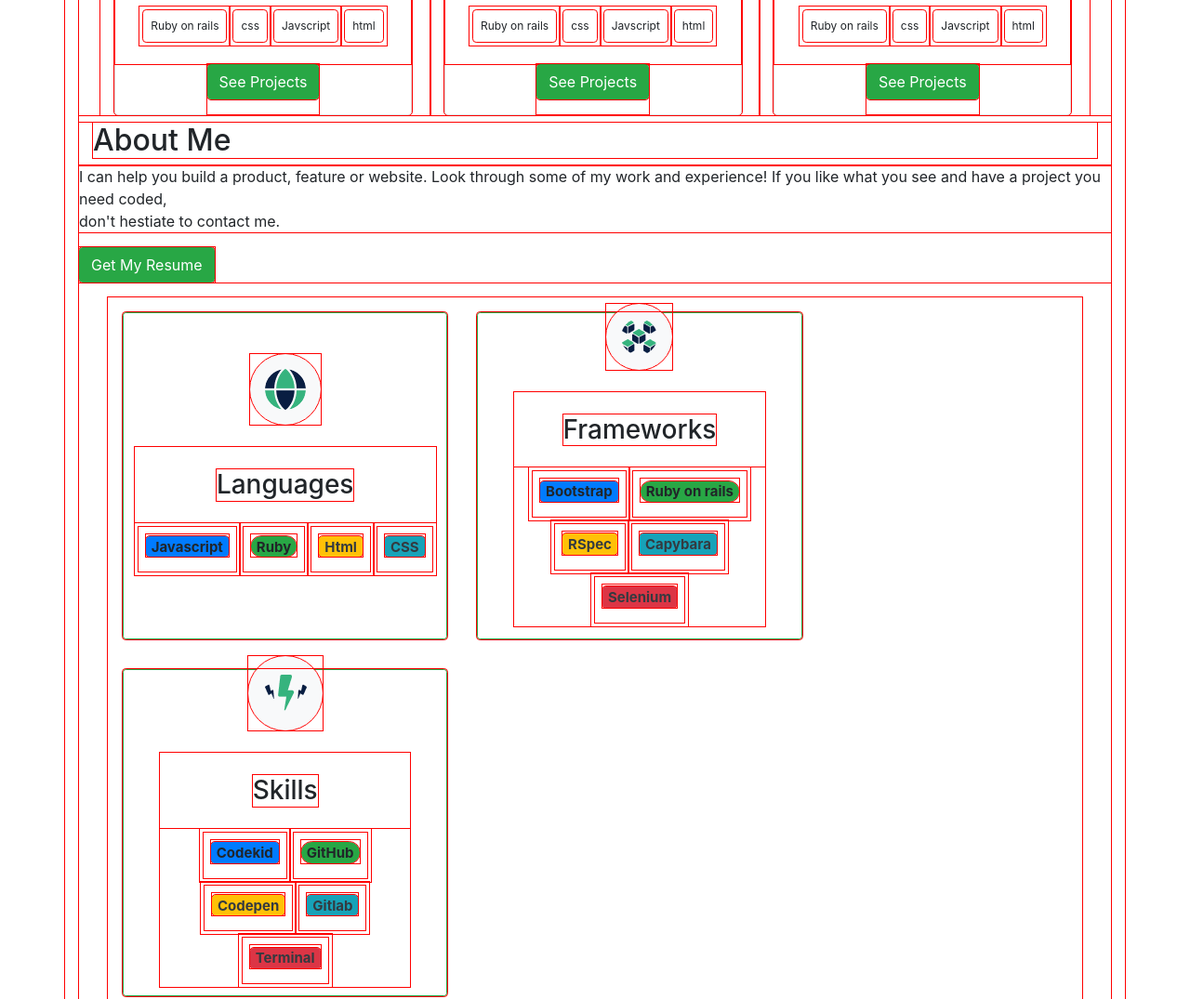
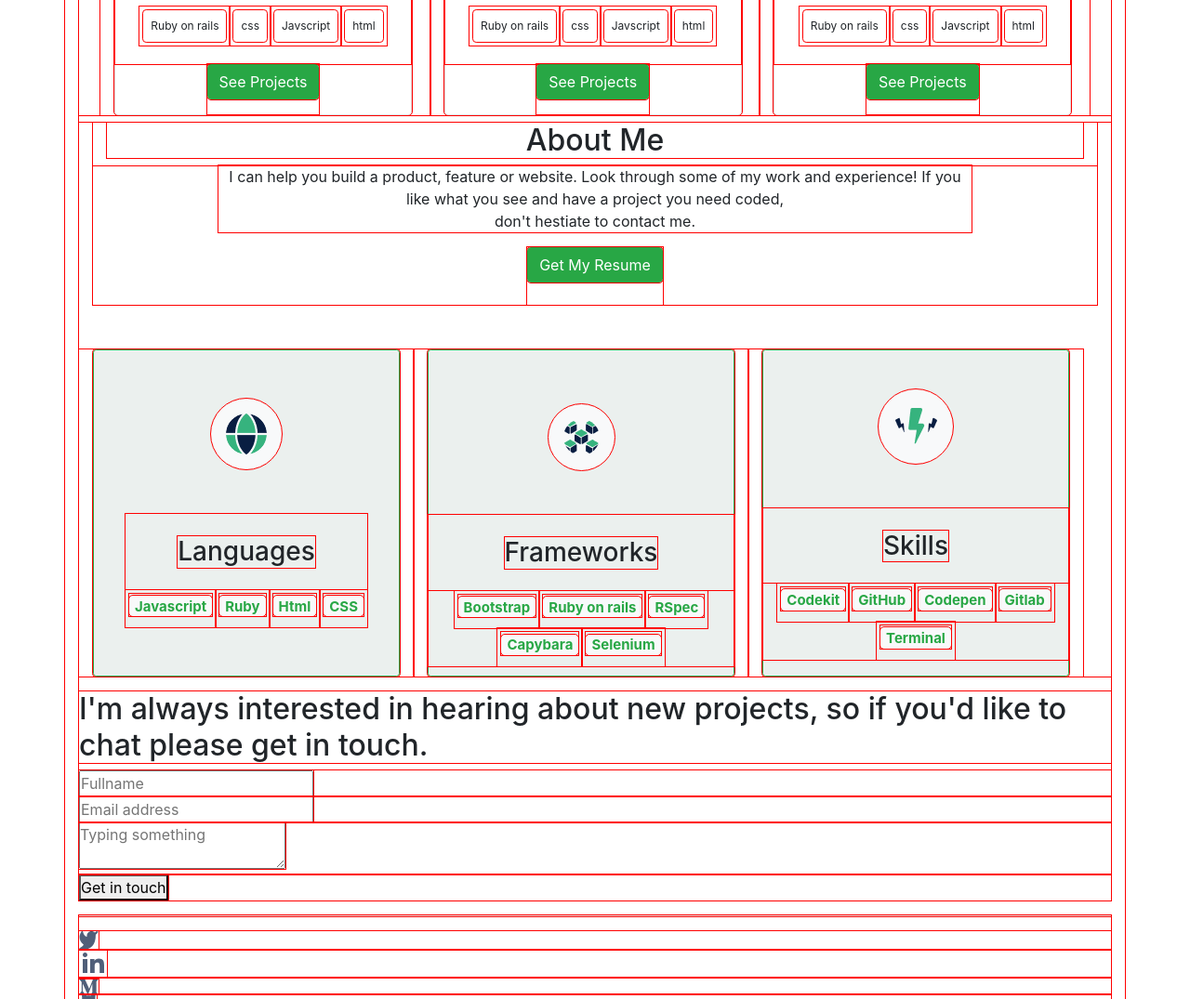
Before and after one commit to chelobotix/bootstrap-barrenechea-portfolio, a website: page index.html in a window 1280 px wide. Shown: the part 1340-2415 px from the top of the page at 93% size. Drawn offline with nearby package versions, Linux system fonts and the light colour scheme.

Commit message:
Add bootstrap styles for about cards and modals

```diff
--- a/index.html
+++ b/index.html
@@ -124,7 +124,7 @@
               </div>
             </ul>
             <div>
-              <button type="button" class="btn btn-success mb-3" href="#">See Projects</button>
+              <button type="button" class="btn btn-success mb-3" data-bs-toggle="modal" data-bs-target="#exampleModal" href="#">See Projects</button>
             </div>
           </div>
         </article>
@@ -151,7 +151,7 @@
               </div>
             </ul>
             <div>
-              <button type="button" class="btn btn-success mb-3" href="#">See Projects</button>
+              <button type="button" class="btn btn-success mb-3" data-bs-toggle="modal" data-bs-target="#exampleModal" href="#">See Projects</button>
             </div>
           </div>
         </article>
@@ -178,7 +178,7 @@
               </div>
             </ul>
             <div>
-              <button type="button" class="btn btn-success mb-3" href="#">See Projects</button>
+              <button type="button" class="btn btn-success mb-3" data-bs-toggle="modal" data-bs-target="#exampleModal" href="#">See Projects</button>
             </div>
           </div>
         </article>
@@ -205,7 +205,7 @@
               </div>
             </ul>
             <div>
-              <button type="button" class="btn btn-success mb-3" href="#">See Projects</button>
+              <button type="button" class="btn btn-success mb-3" data-bs-toggle="modal" data-bs-target="#exampleModal" href="#">See Projects</button>
             </div>
           </div>
         </article>
@@ -232,7 +232,7 @@
               </div>
             </ul>
             <div>
-              <button type="button" class="btn btn-success mb-3" href="#">See Projects</button>
+              <button type="button" class="btn btn-success mb-3" data-bs-toggle="modal" data-bs-target="#exampleModal" href="#">See Projects</button>
             </div>
           </div>
         </article>
@@ -259,7 +259,7 @@
               </div>
             </ul>
             <div>
-              <button type="button" class="btn btn-success mb-3" href="#">See Projects</button>
+              <button type="button" class="btn btn-success mb-3" data-bs-toggle="modal" data-bs-target="#exampleModal" href="#">See Projects</button>
             </div>
           </div>
         </article>
@@ -272,101 +272,93 @@
 
       <div id="about-section">
         <section class="container">
-          <article class="row" >
+          <article class="d-flex flex-column align-items-center">
             <div class="col-12">
-              <h2>About Me</h2>
+              <h2 class="text-center">About Me</h2>
             </div>
-            <p>
+            <p class="text-center w-75">
               I can help you build a product, feature or website. Look through some of my work and experience! If you like what you
               see and have a project you need coded,<br />
               don't hestiate to contact me.
             </p>
             <div>
-              <button class="btn btn-success" type="button" href="#">Get My Resume</button>
+              <button class="btn btn-success mb-4" type="button" href="#">Get My Resume</button>
             </div>
           </article>
 
-          <ul class="row d-flex align-items-center m-3">
-            <li class="col-12 col-md-4 d-flex flex-column align-items-center justify-content-center border border-success rounded-sm m-3" style="width: 369px; height: 352px">
-              <div>
-                <div>
-                  <img src="images/Frame.png" class="p-3 bg-light rounded-circle" alt="" />
-                </div>
-              </div>
-              <div class="d-flex flex-column align-items-center justify-content-center m-4">
+          <ul class="row gx-5 align-items-center mt-5 w-100">
+            <div class="col-sm-12 col-md-6 col-lg-4">
+              <li class="d-flex flex-column align-items-center justify-content-center border border-success rounded-sm" style="height: 352px; background-color: #EBF0EE;">
+                <img src="images/Frame.png" class="mb-5 p-3 bg-light rounded-circle" alt="" />
+                <div class="d-flex flex-column align-items-center justify-content-center">
                   <h3 class="m-4">Languages</h3>
                   <ul class="d-flex align-items-center">
                     <div>
-                    <li class="p-2 m-1"><h5><span class="badge bg-primary">Javascript</span></h5></li>
+                      <li class="p-1"><h5><span class="badge bg-light text-success">Javascript</span></h5></li>
                     </div>
                     <div>
-                    <li class="p-2 m-1"><h5><span class="badge rounded-pill bg-success">Ruby</span></h5></li>
+                      <li class="p-1"><h5><span class="badge bg-light text-success">Ruby</span></h5></li>
                     </div>
                     <div>
-                    <li class="p-2 m-1"><h5><span class="badge bg-warning text-dark">Html</span></h5></li>
+                      <li class="p-1"><h5><span class="badge bg-light text-success">Html</span></h5></li>
                     </div>
                     <div>
-                    <li class="p-2 m-1"><h5><span class="badge bg-info text-dark">CSS</span></h5></li>
+                      <li class="p-1"><h5><span class="badge bg-light text-success">CSS</span></h5></li>
                     </div>
                   </ul>
                 </div>
               </li>
-
-            <li class="col-12 col-md-4 d-flex flex-column align-items-center justify-content-center border border-success rounded-sm m-3" style="width: 369px; height: 352px">
-              <div>
-                <div>
-                  <img src="images/Group.png" class="p-3 bg-light rounded-circle" alt="" />
             </div>
-              </div>
-              <div class="d-flex flex-column align-items-center justify-content-center m-4">
+            <div class="col-sm-12 col-md-6 col-lg-4 ">
+              <li class="d-flex flex-column align-items-center justify-content-center border border-success rounded-sm" style="height: 352px; background-color: #EBF0EE;">
+                <img src="images/Group.png" class="my-5 p-3 bg-light rounded-circle" alt="" />
+                <div class="d-flex flex-column align-items-center justify-content-center">
                   <h3 class="m-4">Frameworks</h3>
                   <ul class="d-flex align-items-center justify-content-center flex-wrap">
                     <div>
-                    <li class="p-2 m-1"><h5><span class="badge bg-primary">Bootstrap</span></h5></li>
+                      <li class="p-1"><h5><span class="badge bg-light text-success">Bootstrap</span></h5></li>
                     </div>
                     <div>
-                    <li class="p-2 m-1"><h5><span class="badge rounded-pill bg-success">Ruby on rails</span></h5></li>
+                      <li class="p-1"><h5><span class="badge bg-light text-success">Ruby on rails</span></h5></li>
                     </div>
                     <div>
-                    <li class="p-2 m-1"><h5><span class="badge bg-warning text-dark">RSpec</span></h5></li>
+                      <li class="p-1"><h5><span class="badge bg-light text-success">RSpec</span></h5></li>
                     </div>
                     <div>
-                    <li class="p-2 m-1"><h5><span class="badge bg-info text-dark">Capybara</span></h5></li>
+                      <li class="p-1"><h5><span class="badge bg-light text-success">Capybara</span></h5></li>
                     </div>
                     <div>
-                    <li class="p-2 m-1"><h5><span class="badge bg-danger text-dark">Selenium</span></h5></li>
+                      <li class="p-1"><h5><span class="badge bg-light text-success">Selenium</span></h5></li>
                     </div>
                   </ul>
                 </div>
               </li>
-
-            <li class="col-12 col-md-4 d-flex flex-column align-items-center justify-content-center border border-success rounded-sm m-3" style="width: 369px; height: 352px">
-              <div>
-                <div>
-                  <img src="images/skills.png" class="p-3 bg-light rounded-circle" alt="skills" />
             </div>
-              </div>
-              <div class="d-flex flex-column align-items-center justify-content-center m-4">
+            <div class="col-sm-12 col-md-6 col-lg-4">
+              <li class="d-flex flex-column align-items-center justify-content-center border border-success rounded-sm" style="height: 352px; background-color: #EBF0EE;">
+                <img src="images/skills.png" class="mt-4 mb-5 p-3 bg-light rounded-circle" alt="skills" />
+                <div class="d-flex flex-column align-items-center justify-content-center">
                   <h3 class="m-4">Skills</h3>
                   <ul class="d-flex align-items-center justify-content-center flex-wrap">
                     <div>
-                    <li class="p-2 m-1"><h5><span class="badge bg-primary">Codekid</span></h5></li>
+                      <li class="p-1"><h5><span class="badge bg-light text-success">Codekit</span></h5></li>
                     </div>
                     <div>
-                    <li class="p-2 m-1"><h5><span class="badge rounded-pill bg-success">GitHub</span></h5></li>
+                      <li class="p-1"><h5><span class="badge bg-light text-success">GitHub</span></h5></li>
                     </div>
                     <div>
-                    <li class="p-2 m-1"><h5><span class="badge bg-warning text-dark">Codepen</span></h5></li>
+                      <li class="p-1"><h5><span class="badge bg-light text-success">Codepen</span></h5></li>
                     </div>
                     <div>
-                    <li class="p-2 m-1"><h5><span class="badge bg-info text-dark">Gitlab</span></h5></li>
+                      <li class="p-1"><h5><span class="badge bg-light text-success">Gitlab</span></h5></li>
                     </div>
                     <div>
-                    <li class="p-2 m-1"><h5><span class="badge bg-danger text-dark">Terminal</span></h5></li>
+                      <li class="p-1"><h5><span class="badge bg-light text-success">Terminal</span></h5></li>
                     </div>
                   </ul>
                 </div>
               </li>
+            </div>
           </ul>
         </section>
       </div>
@@ -443,6 +435,30 @@
 
     <hr/>
 
+    <!-- Modal -->
+    <div class="modal fade" id="exampleModal" tabindex="-1" aria-labelledby="exampleModalLabel" aria-hidden="true">
+      <div class="modal-dialog">
+        <div class="modal-content">
+          <div class="modal-header">
+            <h5 class="modal-title" id="exampleModalLabel">Multi-Post Stories Gain+Glory</h5>
+            <button type="button" class="btn-close" data-bs-dismiss="modal" aria-label="Close"></button>
+          </div>
+          <div class="modal-body">
+            Lorem ipsum dolor sit amet consectetur adipisicing elit. Totam ut tempore reiciendis pariatur perspiciatis labore
+            voluptate vero accusamus deleniti rerum a nesciunt fugit quisquam vel eos dicta ea libero, voluptatibus neque
+            blanditiis explicabo. Quam doloremque consectetur autem ducimus sed repellendus excepturi quos, cupiditate error iure,
+            quis libero eaque magni nemo?
+          </div>
+          <div class="modal-footer">
+            <button type="button" class="btn btn-secondary" data-bs-dismiss="modal">Close</button>
+            <button type="button" class="btn btn-success">Go to the online demo</button>
+          </div>
+        </div>
+      </div>
+    </div>
+
+
+
     <script src="https://cdn.jsdelivr.net/npm/bootstrap@5.2.3/dist/js/bootstrap.min.js"
     integrity="sha384-cuYeSxntonz0PPNlHhBs68uyIAVpIIOZZ5JqeqvYYIcEL727kskC66kF92t6Xl2V"
     crossorigin="anonymous"></script>
```
Lines whose indentation alone changed are shown as unchanged.
